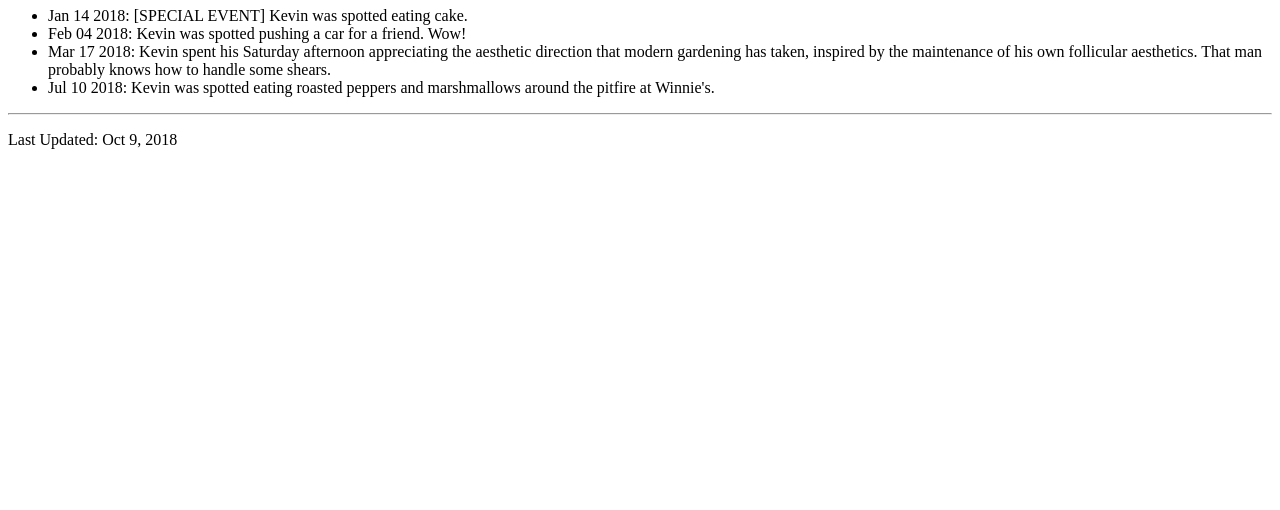
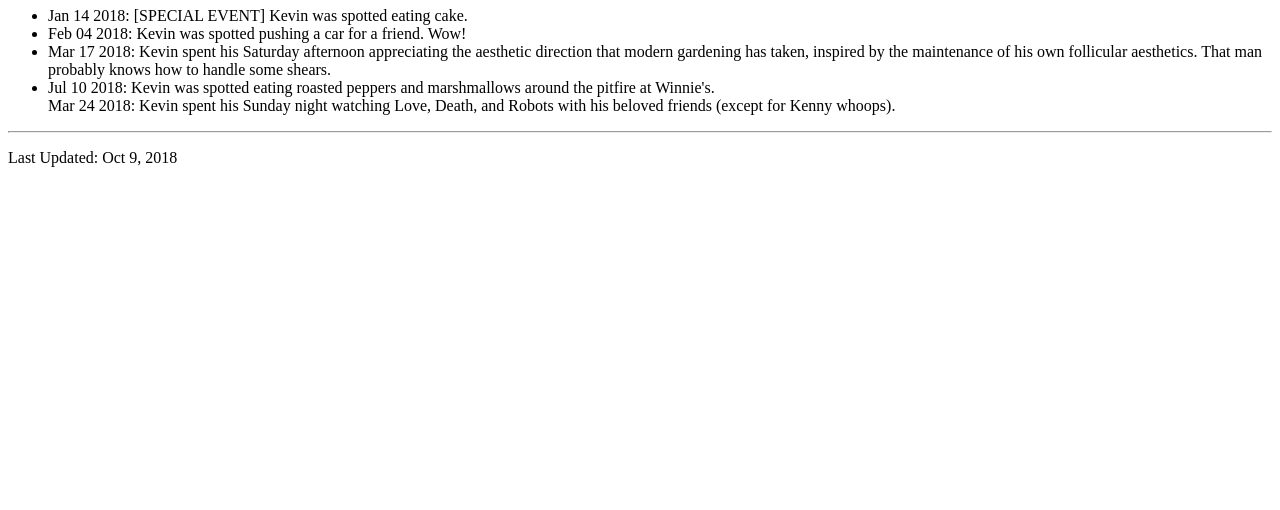
Before and after one commit to dev-kmc/dev-kmc.github.io, a plain HTML site: page index.html in a window 1280 px wide. Shown: the part 290-800 px from the top of the page. Drawn offline with nearby package versions, Linux system fonts and the light colour scheme.

Commit message:
Sunday Update :) (#3)
Accepting, reluctantly as I may 😨

```diff
--- a/index.html
+++ b/index.html
@@ -20,6 +20,7 @@
     <li>Feb 04 2018: Kevin was spotted pushing a car for a friend. Wow!</li>
     <li>Mar 17 2018: Kevin spent his Saturday afternoon appreciating the aesthetic direction that modern gardening has taken, inspired by the maintenance of his own follicular aesthetics. That man probably knows how to handle some shears.</li>
     <li>Jul 10 2018: Kevin was spotted eating roasted peppers and marshmallows around the pitfire at Winnie's.</li>
+    <l1>Mar 24 2018: Kevin spent his Sunday night watching Love, Death, and Robots with his beloved friends (except for Kenny whoops).</l1>
   </ul>
 
   <hr>
```
